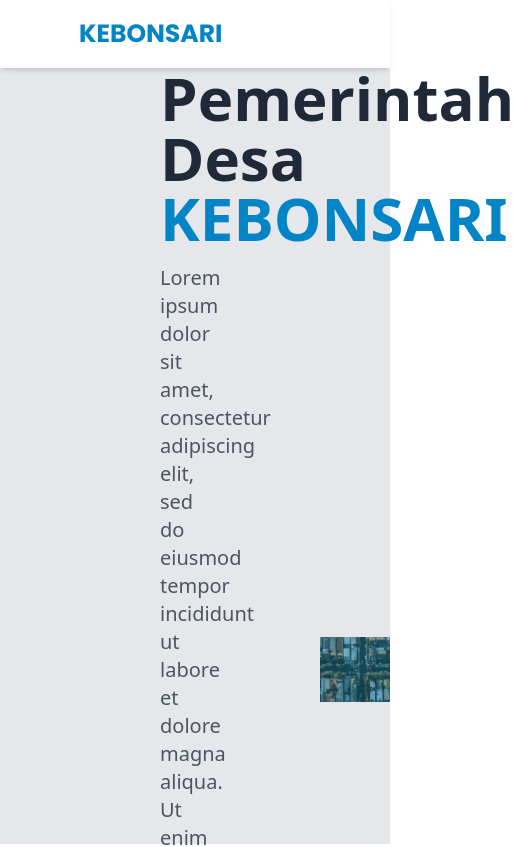
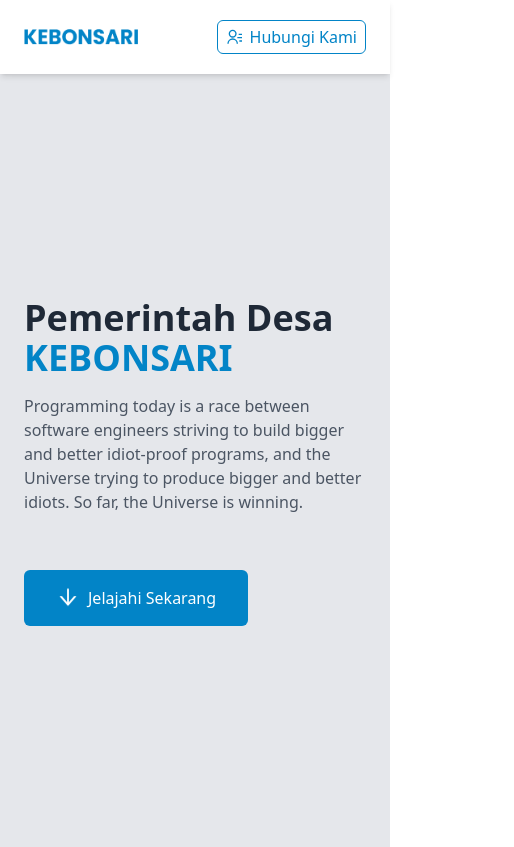
Before and after one commit to jagadyudha/kebonsari.site, a Next.js app: page / in a window 390 px wide. Shown: the top 847 px of the page, 514 px wide, since content can reach past the window. Built offline with nearby package versions, Linux system fonts and the light colour scheme.

Commit message:
style: responsive on hero section

```diff
--- a/components/Hero.tsx
+++ b/components/Hero.tsx
@@ -1,25 +1,31 @@
 import React from "react";
 import Image from "next/image";
+import { AiOutlineArrowDown } from "react-icons/ai";
 
 const Hero = () => {
   return (
-    <div className="h-[92vh] bg-gray-200">
+    <div className="h-[92vh] bg-gray-200 flex xl:block justify-center">
       <div className="flex justify-between items-center">
-        <div className="mx-auto w-[50vw] pl-40 pr-40">
-          <h1 className="text-6xl font-bold text-gray-800">
-            Pemerintah Desa{" "}
-            <span className="text-sky-600 hover:underline transition-all duration-300">
-              KEBONSARI
-            </span>
+        <div className="mx-auto xl:w-[50vw] w-full xl:px-40 md:px-12 px-6">
+          <h1 className="md:text-6xl text-4xl font-bold text-gray-800">
+            Pemerintah Desa <span className="text-sky-600">KEBONSARI</span>
           </h1>
-          <p className="mt-4 text-xl text-gray-600">
-            Lorem ipsum dolor sit amet, consectetur adipiscing elit, sed do
-            eiusmod tempor incididunt ut labore et dolore magna aliqua. Ut enim
-            ad minim veniam, quis nostrud exercitation ullamco laboris nisi ut
-            aliquip ex ea commodo consequat.
+          <p className="my-4 md:text-xl text-md text-gray-600">
+            Programming today is a race between software engineers striving to
+            build bigger and better idiot-proof programs, and the Universe
+            trying to produce bigger and better idiots. So far, the Universe is
+            winning.
           </p>
+          <button>
+            <a href="#data">
+              <p className="mt-10 flex justify-center items-center px-8 py-4 rounded-md text-white bg-sky-600 font-medium hover:bg-sky-800 duration-300 transition-all shadow-sky-600">
+                <AiOutlineArrowDown className="mr-2 text-2xl animate-bounce" />
+                Jelajahi Sekarang
+              </p>
+            </a>
+          </button>
         </div>
-        <div className="w-[49.5vw] h-full">
+        <div className="w-[49.5vw] h-full xl:block hidden">
           <Image
             src={"/assets/images/hero.png"}
             width="100wh"
--- a/components/layout/navbar.tsx
+++ b/components/layout/navbar.tsx
@@ -1,11 +1,18 @@
 import React from "react";
+import { RiContactsLine } from "react-icons/ri";
 
 const Navbar = () => {
   return (
-    <nav className="h-[8vh] shadow-md px-20 sticky top-0 bg-white z-40">
-      <div className="flex items-center h-full">
+    <nav className="shadow-md xl:px-20 px-6 sticky top-0 bg-white z-40 flex justify-between py-5">
+      <div className="flex items-center w-1/3 xl:w-1/2">
         <img src="/assets/images/logo.png" />
       </div>
+      <button>
+        <p className="flex justify-center items-center border border-sky-600 md:px-4 px-2 md:py-2 py-1 rounded-md text-sky-600 font-medium hover:text-white hover:bg-sky-600 transition-all duration-300">
+          <RiContactsLine className="mr-2" />
+          Hubungi Kami
+        </p>
+      </button>
     </nav>
   );
 };
```
